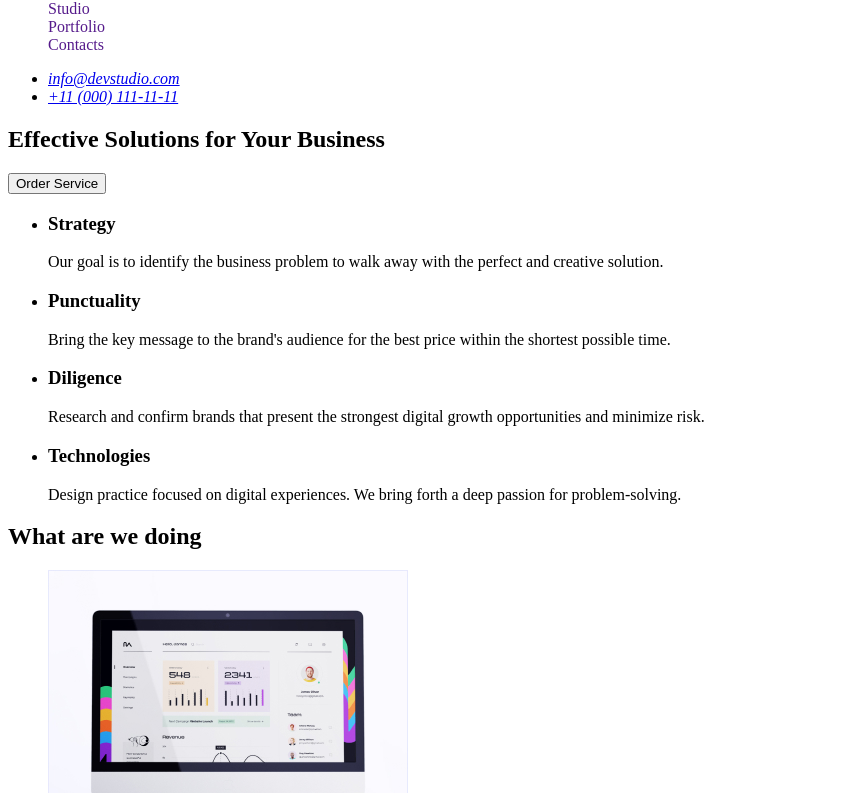
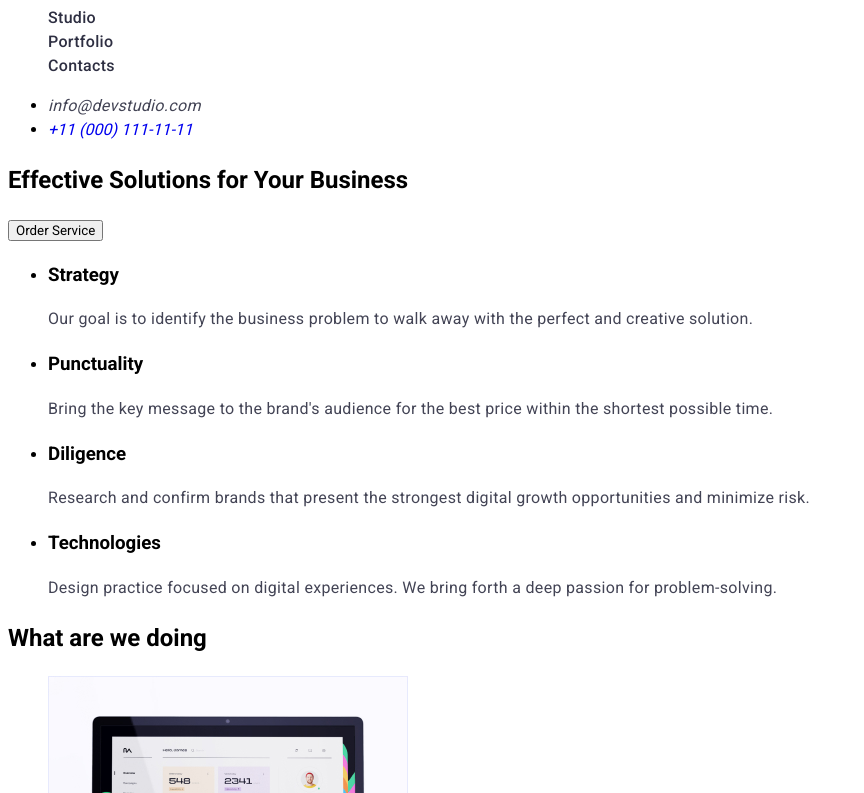
Before and after one commit to Anna1517/goit-markup-hw-02, a plain HTML site: page index.html in a window 1280 px wide. Shown: the part 42-835 px from the top of the page, without its empty margins (0-864 px from the left). Drawn offline with Linux system fonts and the light colour scheme.

Commit message:
three commit

```diff
--- a/css/styles.css
+++ b/css/styles.css
@@ -1,3 +1,8 @@
+:root {
+  --main-font-family: 'Roboto', sans-serif;
+  --secondary-font-family-family: 'Raleway', sans-serif;
+}
+
 .list {
   list-style: none;
 }
@@ -7,24 +12,40 @@
 }
 
 button {
+  font-family: inherit;
   cursor: pointer;
 }
 
-menu-link {
-  font-family: 'Roboto', sans-serif;
-  font-weight: 500;
+body {
+  font-family: var(--main-font-family);
   font-size: 16px;
   line-height: 1.5;
+}
+
+.menu-link {
+  font-weight: 500;
   letter-spacing: 0.02em;
+  color: #2e2f42;
+}
 
-  color: #2e2f42;
+.menu-link:hover,
+.menu-link:focus {
+  color: #404bbf;
+}
 
-  border: 1px solid #000000;
-  text-shadow: 0px 4px 4px rgba(0, 0, 0, 0.25);
+.contact-mail {
+  font-weight: 400;
+  letter-spacing: 0.02em;
+  color: #434455;
+}
 
-  /* Inside auto layout */
-
-  flex: none;
-  order: 0;
-  flex-grow: 0;
+.contact-mail:hover,
+.contact-mail:focus {
+  color: #404bbf;
 }
+.sections-descriptions {
+  font-style: normal;
+  font-weight: 400;
+  letter-spacing: 0.02em;
+  color: #434455;
+}
--- a/index.html
+++ b/index.html
@@ -17,7 +17,7 @@
     <header class="pege-htader">
       <nav class="pege-navigetion">
         <a class="pege-logo" href="./index.html" target="_self">WebStudio</a>
-        <ul class="menu list">
+        <ul class="menu list list">
           <li class="menu-item">
             <a class="menu-link link" href="">Studio</a>
           </li>
@@ -32,10 +32,10 @@
       <address class="header-contact">
         <ul>
           <li>
-            <a class="contact-mail" href="mailto:info@devstudio.com">info@devstudio.com</a>
+            <a class="contact-mail link" href="mailto:info@devstudio.com">info@devstudio.com</a>
           </li>
           <li>
-            <a class="contact-tel" href="tel:+110001111111">+11 (000) 111-11-11</a>
+            <a class="contact-tel link" href="tel:+110001111111">+11 (000) 111-11-11</a>
           </li>
         </ul>
       </address>
@@ -50,28 +50,28 @@
         <ul>
           <li>
             <h3>Strategy</h3>
-            <p>
+            <p class="sections-descriptions">
               Our goal is to identify the business problem to walk away with the perfect and
               creative solution.
             </p>
           </li>
           <li>
             <h3>Punctuality</h3>
-            <p>
+            <p class="sections-descriptions">
               Bring the key message to the brand's audience for the best price within the shortest
               possible time.
             </p>
           </li>
           <li>
             <h3>Diligence</h3>
-            <p>
+            <p class="sections-descriptions">
               Research and confirm brands that present the strongest digital growth opportunities
               and minimize risk.
             </p>
           </li>
           <li>
             <h3>Technologies</h3>
-            <p>
+            <p class="sections-descriptions">
               Design practice focused on digital experiences. We bring forth a deep passion for
               problem-solving.
             </p>
@@ -98,17 +98,17 @@
           <li>
             <img src="./images/mark-guerrero.jpg" alt="дізайнер чоловік" width="264" height="260" />
             <h3>Mark Guerrero</h3>
-            <p>Product Designer</p>
+            <pclass="sections-descriptions">Product Designer</pclass=>
           </li>
           <li>
             <img src="./images/tom-ford.jpg" alt="розробник чоловік" width="264" height="260" />
             <h3>Tom Ford</h3>
-            <p>Frontend Developer</p>
+            <p class="sections-descriptions">Frontend Developer</p>
           </li>
           <li>
             <img src="./images/camila-garcia.jpg" alt="жінка маркетолог" width="264" height="260" />
             <h3>Camila Garcia</h3>
-            <p>Marketing</p>
+            <p class="sections-descriptions">Marketing</p>
           </li>
           <li>
             <img
@@ -118,14 +118,14 @@
               height="260"
             />
             <h3>Daniel Wilson</h3>
-            <p>UI Designer</p>
+            <p class="sections-descriptions">UI Designer</p>
           </li>
         </ul>
       </section>
     </main>
     <footer>
       <a href="./index.html" target="_self">WebStudio</a>
-      <p>
+      <p class="sections-descriptions">
         Increase the flow of customers and sales for your business with digital marketing & growth
         solutions.
       </p>
```
